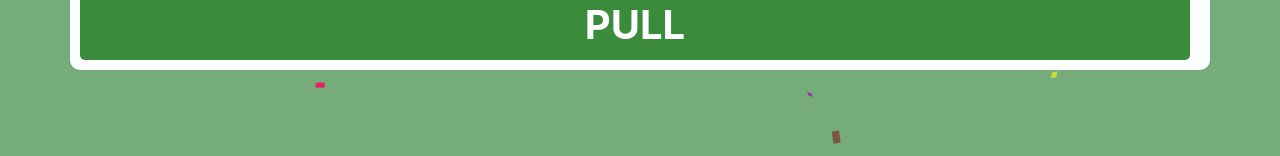
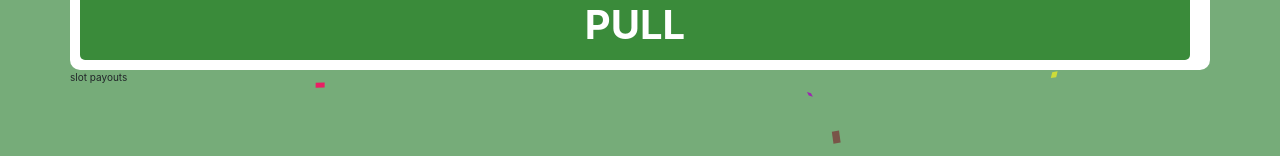
Before and after one commit to aubreyjonescreatives/chaoticroyale, a React (Create React App) app: page /slots in a window 1280 px wide. Shown: the part 462-618 px from the top of the page. Built offline with nearby package versions, Linux system fonts and the light colour scheme.

Commit message:
fixed bug with slot payouts

```diff
--- a/src/components/SlotMachine/SlotMachine.js
+++ b/src/components/SlotMachine/SlotMachine.js
@@ -5,6 +5,7 @@ import { ScoreContext } from "../../ScoreContext";
 
 import './SlotMachine.scss'
 import Tumbler from './Tumbler/Tumbler'
+import SlotPayouts from './SlotPayouts/SlotPayouts'
 
 
 const SlotMachine = props => {
@@ -173,6 +174,10 @@ const SlotMachine = props => {
             <div className="row slot-actions">
                 <button className="slot-btn" onClick={ generateNumbers } disabled={active || score.get < 10 ? true : false} >Pull</button>
             </div>
+
+            <div className="row">
+                <SlotPayouts />
+            </div>
         </div>
 
     )
--- a/src/components/SlotMachine/SlotPayouts/SlotPayouts.js
+++ b/src/components/SlotMachine/SlotPayouts/SlotPayouts.js
@@ -1 +1,13 @@
-import 'SlotPayouts.scss'
+import './SlotPayouts.scss'
+
+const SlotPayouts = props => {
+
+
+    return (
+        <div className="slot-payouts">
+            slot payouts
+        </div>
+    )
+}
+
+export default SlotPayouts
```
